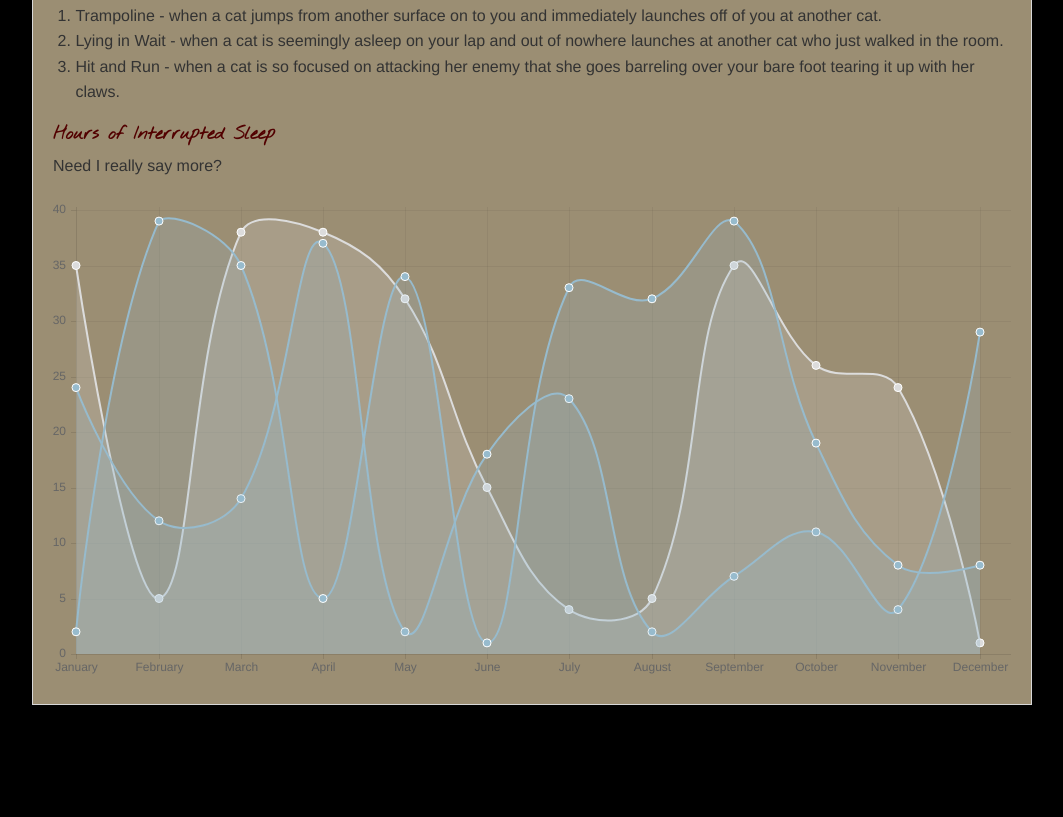
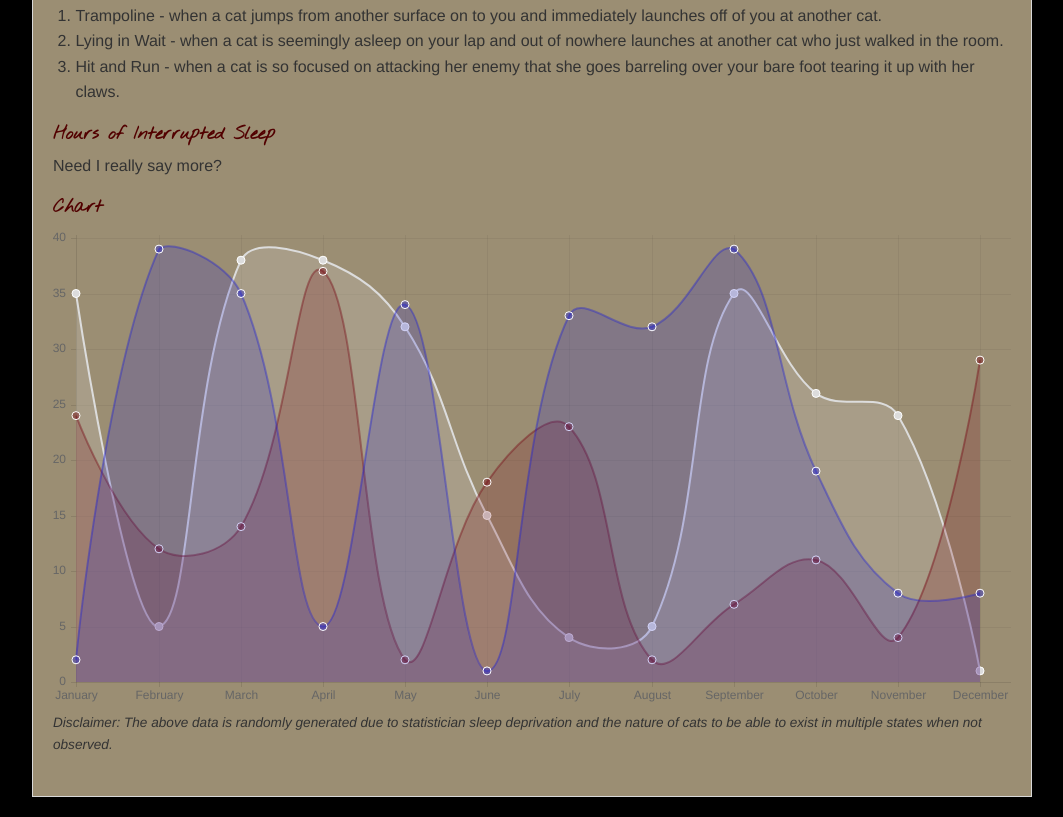
Before and after one commit to kattea79/CodeLouProject, a plain HTML site: page stats.html in a window 1280 px wide. Shown: the part 655-1472 px from the top of the page, without its empty margins (108-1171 px from the left). Before the commit the page ends 1380 px from the top, so only its background shows below. Drawn offline with Linux system fonts and the light colour scheme.

Commit message:
finish stat chart

```diff
--- a/js/my-js.js
+++ b/js/my-js.js
@@ -1,6 +1,8 @@
 //for line chart on stats page
 
+
 		var randomScalingFactor = function(){ return Math.round(Math.random()*40)};
+
 		var lineChartData = {
 			labels : ["January","February","March","April","May","June","July","August","September","October","November","December"],
 			datasets : [
@@ -16,24 +18,24 @@
 				},
 				{
 					label: "Bystander Wounds",
-					fillColor : "rgba(151,187,205,0.2)",
-					strokeColor : "rgba(151,187,205,1)",
-					pointColor : "rgba(151,187,205,1)",
+					fillColor : "rgba(119,8,21,0.2)",
+					strokeColor : "rgba(119,8,21,.4)",
+					pointColor : "rgba(119,8,21,.4)",
 					pointStrokeColor : "#fff",
 					pointHighlightFill : "#fff",
-					pointHighlightStroke : "rgba(151,187,205,1)",
+					pointHighlightStroke : "rgba(119,8,21,.4)",
 					data : [randomScalingFactor(),randomScalingFactor(),randomScalingFactor(),randomScalingFactor(),randomScalingFactor(),randomScalingFactor(),randomScalingFactor(),randomScalingFactor(),randomScalingFactor(),randomScalingFactor(),randomScalingFactor(),randomScalingFactor()]
 				},
 				{
 					label: "Hours of Interrupted Sleep",
-					fillColor : "rgba(151,187,205,0.2)",
-					strokeColor : "rgba(151,187,205,1)",
-					pointColor : "rgba(151,187,205,1)",
+					fillColor : "rgba(34,34,210,0.2)",
+					strokeColor : "rgba(34,34,210,.4)",
+					pointColor : "rgba(34,34,210,.4)",
 					pointStrokeColor : "#fff",
 					pointHighlightFill : "#fff",
-					pointHighlightStroke : "rgba(151,187,205,1)",
+					pointHighlightStroke : "rgba(34,34,210,.4)",
 					data : [randomScalingFactor(),randomScalingFactor(),randomScalingFactor(),randomScalingFactor(),randomScalingFactor(),randomScalingFactor(),randomScalingFactor(),randomScalingFactor(),randomScalingFactor(),randomScalingFactor(),randomScalingFactor(),randomScalingFactor()]
-				}
+				},
 			]
 
 		};
@@ -41,6 +43,28 @@
 	window.onload = function(){
 		var ctx = document.getElementById("canvas").getContext("2d");
 		window.myLine = new Chart(ctx).Line(lineChartData, {
-			responsive: true
+			responsive: true,
 		});
 	};
+
+// add legend
+
+var options = {
+  legendTemplate : '<ul>'
+                  +'<% for (var i=0; i<datasets.length; i++) { %>'
+                    +'<li>'
+                    +'<span style=\"background-color:<%=datasets[i].lineColor%>\"></span>'
+                    +'<% if (datasets[i].label) { %><%= datasets[i].label %><% } %>'
+                  +'</li>'
+                +'<% } %>'
+              +'</ul>'
+  };
+
+ //don't forget to pass options in when creating new Chart
+  var lineChart = new Chart(element).Line(data, options);
+
+  //then you just need to generate the legend
+  var legend = lineChart.generateLegend();
+
+  //and append it to your page somewhere
+  $('#legendDiv').append(legend);
--- a/stats.html
+++ b/stats.html
@@ -75,13 +75,14 @@
           <h5 id="panelHeading">Hours of Interrupted Sleep</h5>
           <p>Need I really say more?</p>
 
+          <div>
+            <h5 id="panelHeading">Chart</h5>
+            <canvas id="canvas" alt="Randomly generated line chart of stats"></canvas>
+          </div>
+          <div>
+            <p class="sidenote">Disclaimer: The above data is randomly generated due to statistician sleep deprivation and the nature of cats to be able to exist in multiple states when not observed.</p>
+          </div>
 
-          <div>
-
-            <canvas id="canvas" alt="Randomly generated line chart of stats"></canvas>
-
-
-          </div>
         </div>
       </div>
     </div>
```
